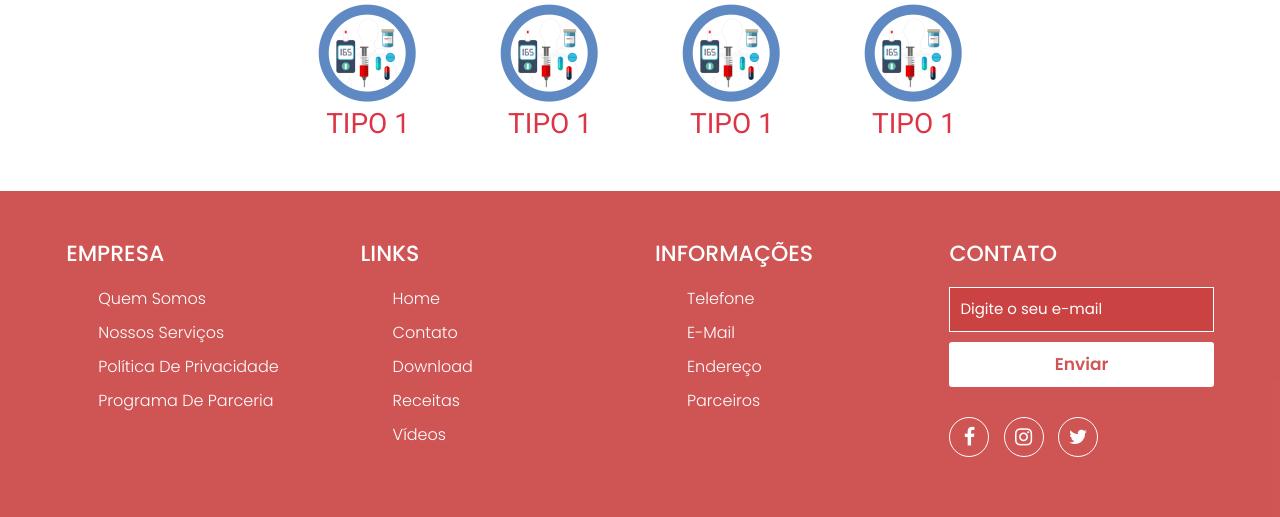
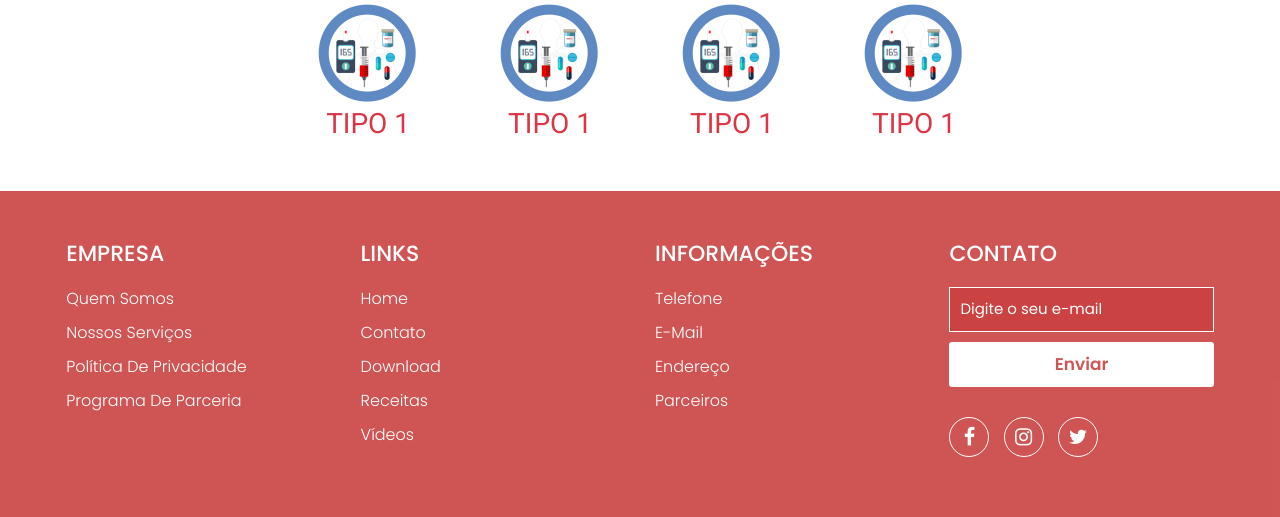
Before and after one commit to gabrielsantiag0/site-Porti, a PHP site: page / in a window 1280 px wide. Shown: the part 636-1153 px from the top of the page. Run offline with PHP 8.4, Linux system fonts and the light colour scheme.

Commit message:
arrumando o footer

```diff
--- a/Css/footer.css
+++ b/Css/footer.css
@@ -33,6 +33,8 @@ footer{
 }
 .footer-col ul{
     list-style: none;
+    margin: 0;
+    padding-left: 0;
 }
 .footer-col ul li{
     margin: 10px 0;
```
